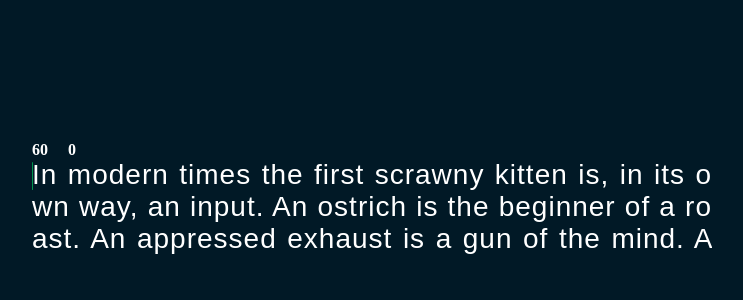
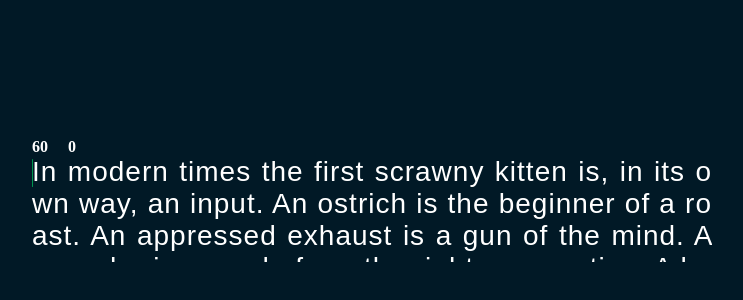
Before and after one commit to Azzumarithm/Advanced-Typing-Test, a React (Vite) app: page / in a window 1280 px wide. Shown: the part 200-500 px from the top of the page, without its empty margins (268-1011 px from the left). Built offline with nearby package versions, Linux system fonts and the light colour scheme.

Commit message:
added smooth scroll whenever the user types at the third line

```diff
--- a/src/App.css
+++ b/src/App.css
@@ -30,7 +30,6 @@
 .words-interface{
   width: 700px;
   padding: 10px;
-
 }
 
 .result-details li {
@@ -50,17 +49,22 @@
 }
 
 .typing-text p {
-
   font-size: 21px;
   text-align: justify;
   letter-spacing: 1px;
   word-break: break-all;
+}
+
+.typing-text {
+  background-color: transparent;
 
 }
 
 .typing-text span{
   color: white;
   font-size: 28px;
+  width: 0px;
+  height: 0px;
   position: relative;
   font-family: Arial, Helvetica, sans-serif;
 }
@@ -94,11 +98,24 @@
   animation: blink 2s ease-in-out infinite;
 }
 
+.content-box {
+  position: relative;
+}
+
 .content-box .typing-text {
-  overflow: hidden;
-  max-height: 100px;
+  overflow: scroll;
+  height: 106px;
 }
 
 .typing-text::-webkit-scrollbar{
   width: 0;
 }
+
+.overlap-active-box{
+  height: 35px;
+  width: 15px;
+  position:absolute;
+  background: transparentxxx;
+  bottom: 0;
+
+}
--- a/src/components/Home/WordsInterface.jsx
+++ b/src/components/Home/WordsInterface.jsx
@@ -7,35 +7,52 @@ import { useGlobalContext } from '../Context/Context'
 
 const WordsInterface = () => {
     useGlobalContext
-    const {paragraphs,randIndex,timer,setTimer,maxTime,setMaxTimer,timeLeft,setTimeLeft,charIndex,setCharIndex,mistakes,setMistakes,isTyping,setIsTyping,inputVal, setInputVal,validIndex,setValidIndex} = useGlobalContext()
+    const { paragraphs, randIndex, timer, setTimer, maxTime, setMaxTimer, timeLeft, setTimeLeft, charIndex, setCharIndex, mistakes, setMistakes, isTyping, setIsTyping, inputVal, setInputVal, validIndex, setValidIndex } = useGlobalContext()
 
 
-    //load paragraph
+
     const inputFieldRef = useRef(null)
+    const typingTextBoxRef = useRef(null)
+    const overlapBoxDetectorRef = useRef(null)
 
     useEffect(() => {
         inputFieldRef.current.focus();
     }, []);
 
+
+
     const handleTypingTextClick = (e) => {
         inputFieldRef.current.focus()
     }
 
-
-
     // typing
-
-    // useEffect(() => {
-    //     console.log(inputVal)
-    // },[inputVal])
-
     let characters = paragraphs[randIndex]
     let charactersLength = characters.length
     let inputValue = ''
     let typedChar = characters[charIndex]
 
+
     const spanContainerRef = useRef(null)
+    const aSpan = spanContainerRef?.current?.children?.[charIndex]
 
+    const unitHeight = Math.round(spanContainerRef?.current?.children?.[0].getBoundingClientRect().height + 1)
+
+    console.log(unitHeight)
+
+    const [scrollDistance, setScrollDistance] = useState(0)
+    let verticalCharCount = 0
+
+    useEffect(() => {
+        console.log(scrollDistance)
+    },[scrollDistance])
+
+    for (let i = 0; i < charactersLength; i++){
+        const aSpanX = spanContainerRef?.current?.children?.[0].getBoundingClientRect().x
+
+        if (aSpanX === spanContainerRef?.current?.children?.[i].getBoundingClientRect().x){
+            verticalCharCount++
+        }
+    }
 
 
 
@@ -45,8 +62,6 @@ const WordsInterface = () => {
 
 
         setInputVal(prevInputVal => {
-
-            console.log(prevInputVal)
 
             return inputValue
         })
@@ -59,12 +74,12 @@ const WordsInterface = () => {
             }
 
 
-            if (typedChar === null || typedChar === undefined){
+            if (typedChar === null || typedChar === undefined) {
                 if (charIndex > 0) {
 
                     setCharIndex(preCharIndex => preCharIndex - 1)
 
-                    if (mistakes !== 0){
+                    if (mistakes !== 0) {
                         setMistakes(prevState => prevState - 1)
                     }
 
@@ -78,6 +93,33 @@ const WordsInterface = () => {
                 }
             }
             else {
+                const overlapBoxDetector = overlapBoxDetectorRef.current.getBoundingClientRect()
+                const spanContainer = aSpan?.getBoundingClientRect()
+
+                if ((Boolean(overlapBoxDetectorRef.current &&
+                    spanContainerRef.current) && (overlapBoxDetector.right > spanContainer?.left &&
+                        overlapBoxDetector.left < spanContainer?.right &&
+                        overlapBoxDetector.bottom > spanContainer?.top &&
+                        overlapBoxDetector.top < spanContainer?.bottom))
+                ) {
+                    console.log(spanContainerRef.current.scrollHeight)
+                    setScrollDistance(prevState => {
+                        const newScrollDistance = prevState + (spanContainerRef.current.scrollHeight / 3) - (2 * unitHeight);
+                        typingTextBoxRef.current.scrollTo({
+                            top: newScrollDistance,
+                            behavior: 'smooth',
+                          });
+                        return newScrollDistance;
+                    });
+
+                } else {
+
+
+                    console.log('Divs are not overlapping.');
+                }
+
+
+
 
 
                 setValidIndex((prevState) => {
@@ -85,7 +127,7 @@ const WordsInterface = () => {
                 })
 
 
-                if (typedChar !== characters[charIndex] && charIndex > 0){
+                if (typedChar !== characters[charIndex] && charIndex > 0) {
                     setMistakes(prevState => prevState + 1)
 
                 }
@@ -97,7 +139,8 @@ const WordsInterface = () => {
 
 
         }
-        // console.log(characters[charIndex] == typedChar, characters[charIndex], { typedChar })
+
+
     }
 
 
@@ -109,7 +152,7 @@ const WordsInterface = () => {
 
         const previousSpan = spanContainerRef.current.children[charIndex]
 
-        if (isCtrlKey && backSpace){
+        if (isCtrlKey && backSpace) {
             setCharIndex(preCharIndex => preCharIndex - lastWordLength)
         }
 
@@ -120,7 +163,7 @@ const WordsInterface = () => {
     return (
         <>
             <div className={`words-interface`}>
-                <input type="text" className={`input-word-field`} ref={inputFieldRef} onChange={handleTypingText} onKeyDown={handleDeletion}/>
+                <input type="text" className={`input-word-field`} ref={inputFieldRef} onChange={handleTypingText} onKeyDown={handleDeletion} />
                 <div className={`content-box`}>
                     <div className="content">
                         <ul className={`result-details`}>
@@ -132,7 +175,8 @@ const WordsInterface = () => {
                             </li>
                         </ul>
                     </div>
-                    <div className={`typing-text`} onClick={handleTypingTextClick}>
+                    <div className={`overlap-active-box`} ref={overlapBoxDetectorRef}></div>
+                    <div className={`typing-text`} onClick={handleTypingTextClick} ref={typingTextBoxRef}>
                         <p ref={spanContainerRef}>
                             {paragraphs[randIndex].split("").map((char, index) => (
                                 <span
```
